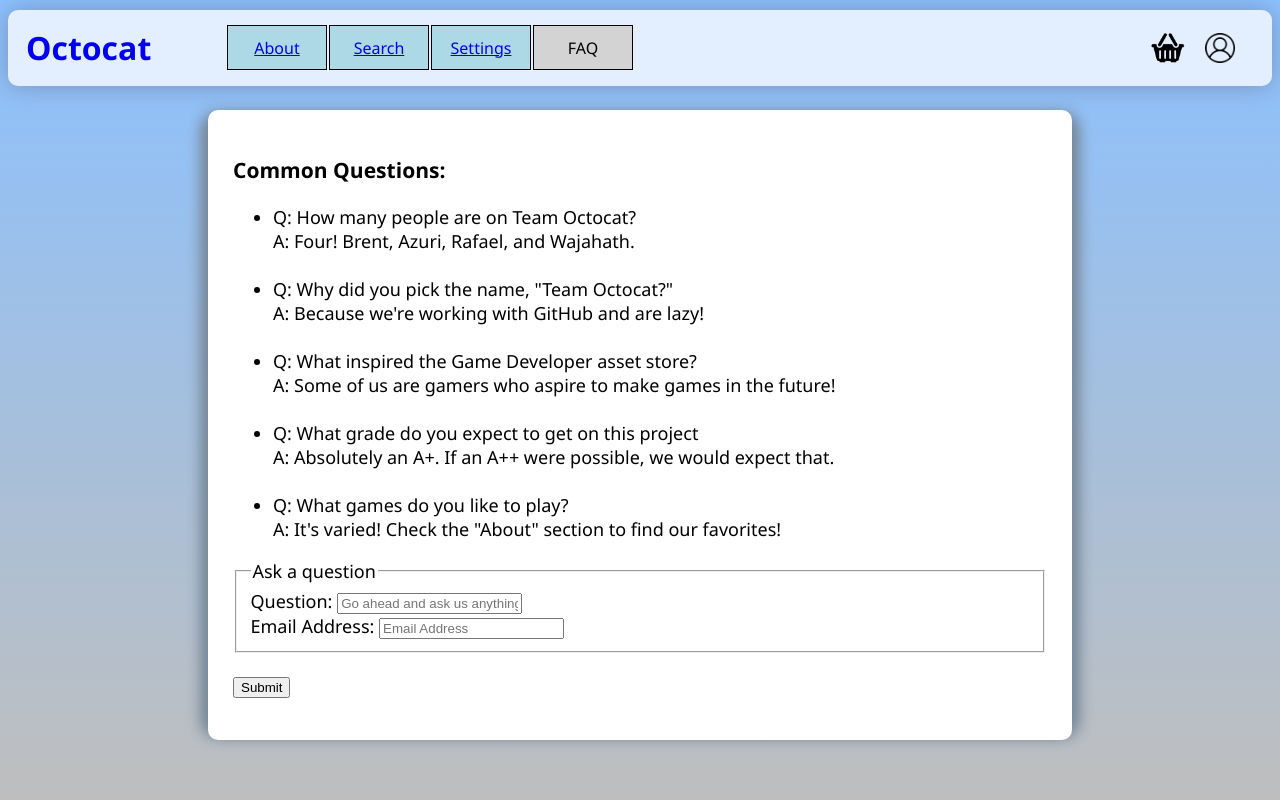
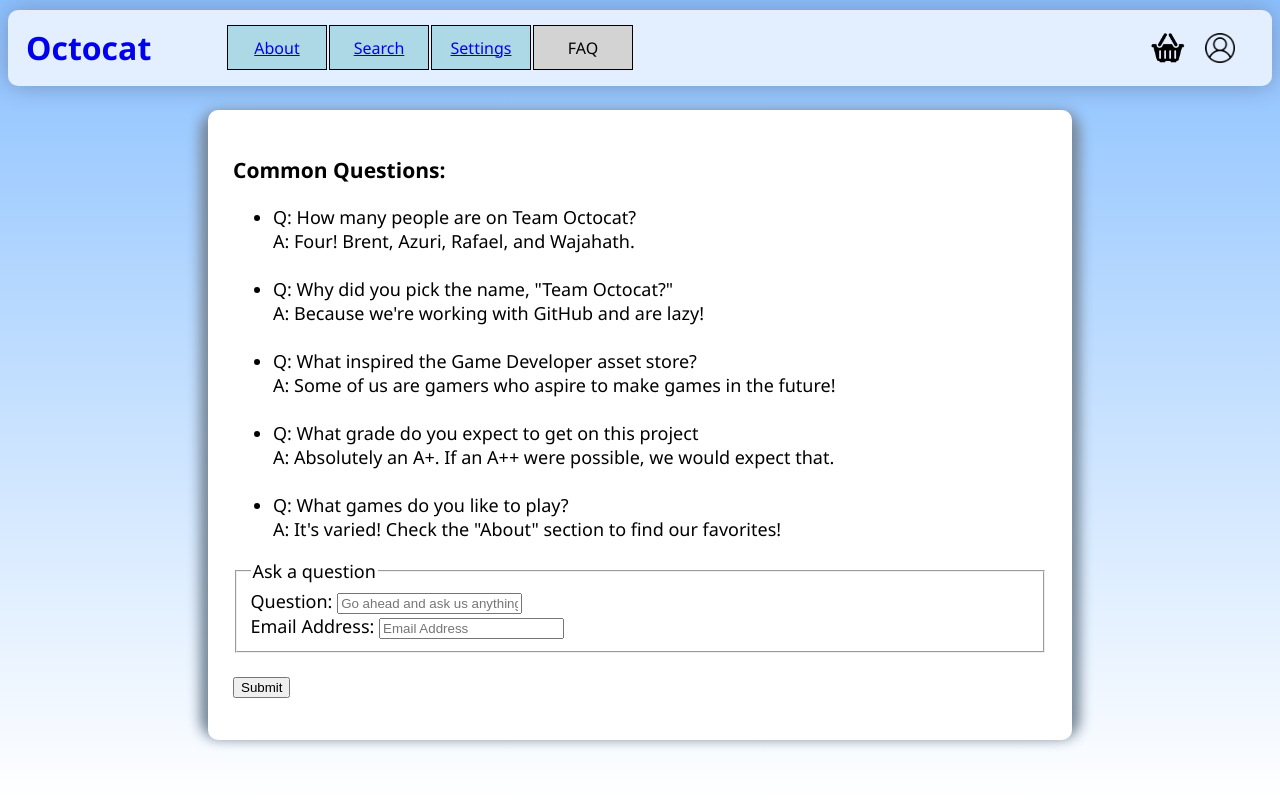
Before and after one commit to AgntNbr004/csc317-group-project-html-storefront-octocat, a PHP site: page /faq.html in a window 1280 px wide. Run offline with PHP 8.4, Linux system fonts and the light colour scheme.

Commit message:
Update storefront.css
Change background color

```diff
--- a/storefront.css
+++ b/storefront.css
@@ -11,7 +11,7 @@ hr{
 }
 
 body{
-   background-image: linear-gradient(#8bc1ff,#bebebe);
+   background-image: linear-gradient(#8bc1ff,#ffffff);
 }
 
 h1{
```
